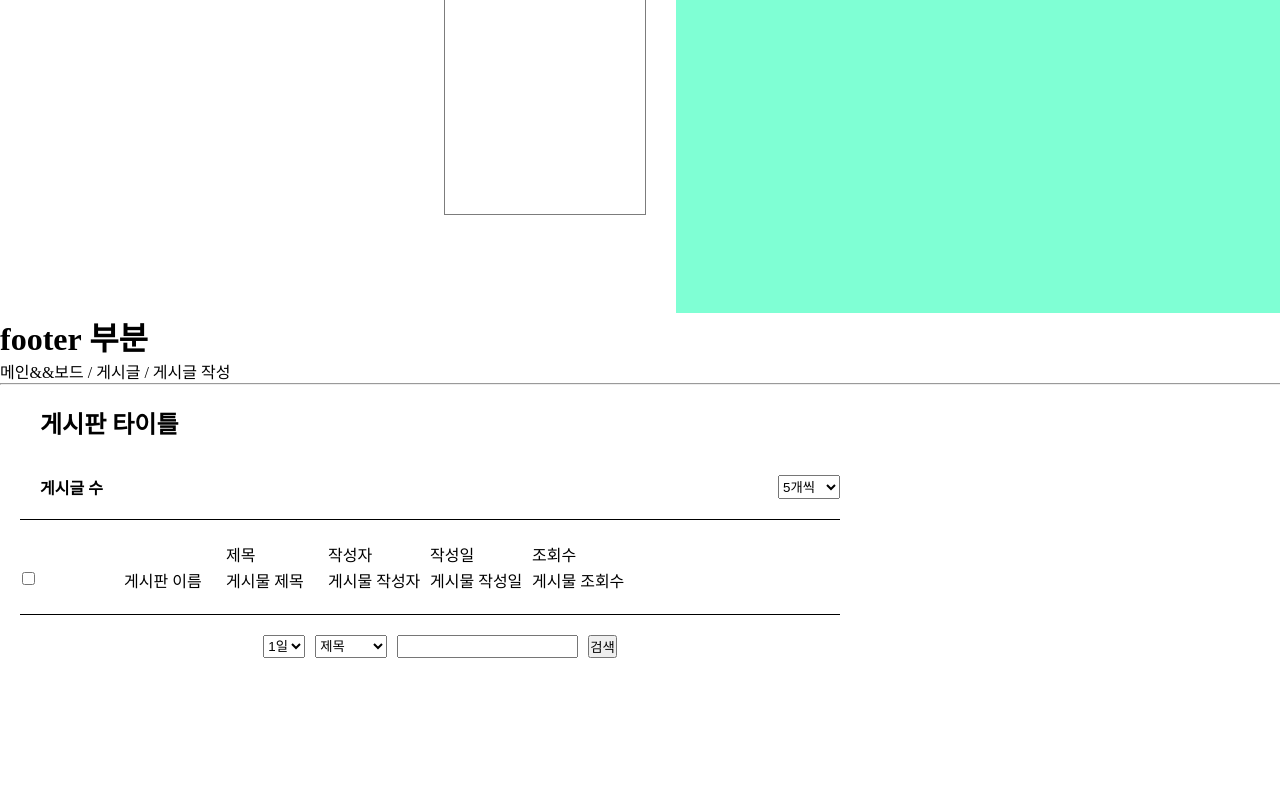
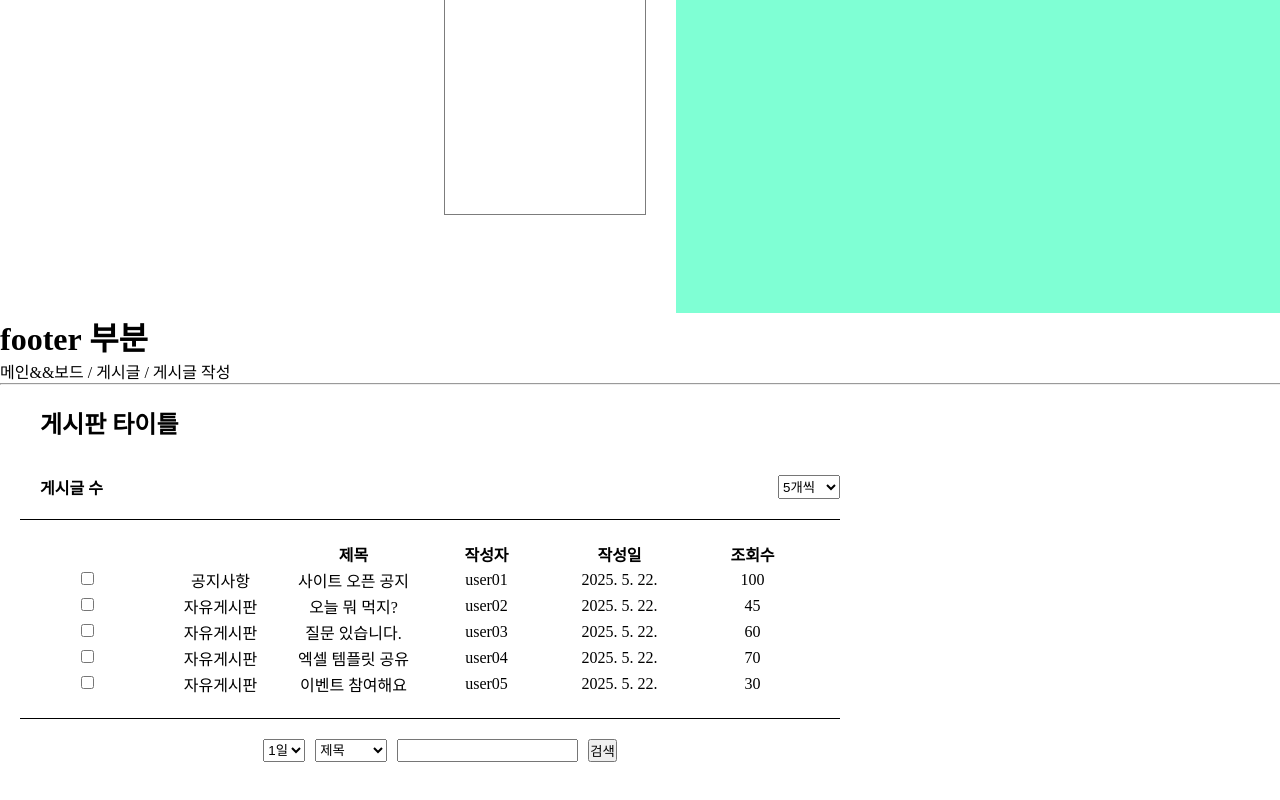
Before and after one commit to cooky122/MiniProject, a React (Vite) app: page / in a window 1280 px wide. Shown: the part 497-1297 px from the top of the page. Before the commit the page ends 1195 px from the top, so only its background shows below. Built offline with nearby package versions, Linux system fonts and the light colour scheme.

Commit message:
2025-05-24 1939, 게시물 목록 출력

```diff
--- a/src/Css/PostListView.css
+++ b/src/Css/PostListView.css
@@ -19,11 +19,12 @@ h2{
 }
 
 #list {
-	max-width: 800px;
+	width: 800px;
 	margin-left: 20px;
 	margin-bottom: 20px;
 
 	border: none;
+	text-align: center;
 }
 
 #list > td, th{
--- a/src/components/Linked.jsx
+++ b/src/components/Linked.jsx
@@ -14,7 +14,7 @@ const Linked = ({Posts,Comments}) =>{
       <hr />
       <div className="Routes">
         <Routes>
-          <Route path='/' element={<PostListView/>}></Route>=======
+          <Route path='/' element={<PostListView Posts={Posts}/>}></Route>
           <Route path='/postview' element={<PostView Posts={Posts} Comments={Comments}/>}></Route>
           <Route path='/post' element={<creatPost/>}></Route>
         </Routes>
--- a/src/components/postListView/PostListView.jsx
+++ b/src/components/postListView/PostListView.jsx
@@ -6,7 +6,7 @@
 //   {post_id:5, board_id:2, mem_id:"user05", post_title:"이벤트 참여해요", content:"참여 완료했습니다~", create_time:<DateFormat/>, view_count:30, like_count:3, post_type:0},
 // ];
 import '../../Css/PostListView.css'
-const PostListView = ()=>{
+const PostListView = ({Posts})=>{
   return (
   <div className="wrapPostView">
     <div className="postList">
@@ -19,26 +19,26 @@ const PostListView = ()=>{
           <option value="20">20개씩</option>
         </select>
       </div>
-      {/* <span id="list"> */}
-        <table id="list">
-          <tr>
-            <td></td>
-            <td></td>
-            <td>제목</td>
-            <td>작성자</td>
-            <td>작성일</td>
-            <td>조회수</td>
+      <table id="list">
+        <tr>
+          <th></th>
+          <th></th>
+          <th>제목</th>
+          <th>작성자</th>
+          <th>작성일</th>
+          <th>조회수</th>
+        </tr>
+        {Posts.map((post)=>(
+          <tr key={post.post_id}>
+            <td><input type="checkbox"></input></td>
+            <td>{post.board_id === 1 ? "공지사항" : "자유게시판"}</td>
+            <td>{post.post_title}</td>
+            <td>{post.mem_id}</td>
+            <td>{post.create_time}</td>
+            <td>{post.view_count}</td>
           </tr>
-          <tr>
-            <td><input type="checkbox"></input></td>
-            <td>게시판 이름</td>
-            <td>게시물 제목</td>
-            <td>게시물 작성자</td>
-            <td>게시물 작성일</td>
-            <td>게시물 조회수</td>
-          </tr>
-        </table>
-      {/* </span> */}
+        ))}
+      </table>
     </div>
     <div className="searchBar">
       <div className="wrapInput">
```
